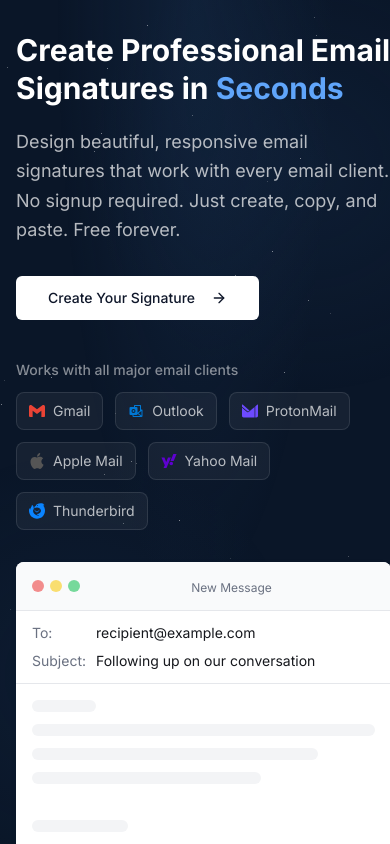
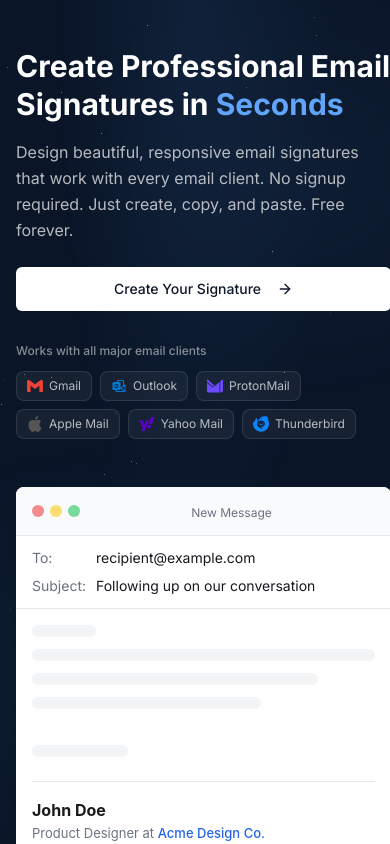
Before and after one commit to alemoraru/email-signature-generator, a React (Vite) app: page / in a window 390 px wide. Shown: the top 844 px of the page. Built offline with nearby package versions, Linux system fonts and the light colour scheme; the HTML template or start-up script is replaced by a standard one.

Commit message:
feat: improve landing page (WIP)

```diff
--- a/src/pages/Landing.tsx
+++ b/src/pages/Landing.tsx
@@ -90,12 +90,6 @@ const emailClients = [
   { name: "Thunderbird", icon: ThunderbirdIcon },
 ];
 
-const features = [
-  "100% Free Forever",
-  "No Account Required",
-  "Works Everywhere",
-];
-
 const Landing = () => {
   return (
     <div className="min-h-screen bg-[#0a1628]">
@@ -127,17 +121,17 @@ const Landing = () => {
       </div>
 
       {/* Main Content */}
-      <main className="relative container max-w-7xl mx-auto px-4 sm:px-6 min-h-screen py-8 flex items-center">
-        <div className="grid lg:grid-cols-2 gap-8 lg:gap-12 items-center w-full">
+      <main className="relative container max-w-7xl mx-auto px-4 sm:px-6 min-h-screen py-12 sm:py-16 lg:py-8 flex items-center">
+        <div className="grid lg:grid-cols-2 gap-12 lg:gap-12 items-center w-full">
           {/* Left Column - Marketing Copy */}
-          <div className="space-y-8">
-            <div className="space-y-5">
+          <div className="space-y-6 sm:space-y-8">
+            <div className="space-y-4 sm:space-y-5">
               <h1 className="text-3xl sm:text-4xl lg:text-5xl font-bold text-white leading-tight">
                 Create Professional Email Signatures in{" "}
                 <span className="text-blue-400">Seconds</span>
               </h1>
 
-              <p className="text-lg text-white/70 max-w-lg leading-relaxed">
+              <p className="text-base sm:text-lg text-white/70 max-w-lg leading-relaxed">
                 Design beautiful, responsive email signatures that work with
                 every email client. No signup required. Just create, copy, and
                 paste. Free forever.
@@ -149,7 +143,7 @@ const Landing = () => {
               <Link to="/editor">
                 <Button
                   size="lg"
-                  className="bg-white text-slate-900 hover:bg-white/90"
+                  className="bg-white text-slate-900 hover:bg-white/90 w-full sm:w-auto"
                 >
                   Create Your Signature
                   <ArrowRight className="w-4 h-4 ml-2" />
@@ -159,17 +153,17 @@ const Landing = () => {
 
             {/* Email Clients */}
             <div className="space-y-3 pt-2">
-              <p className="text-sm text-white/50 font-medium">
+              <p className="text-xs sm:text-sm text-white/50 font-medium">
                 Works with all major email clients
               </p>
-              <div className="flex flex-wrap gap-3">
+              <div className="flex flex-wrap gap-2 sm:gap-3">
                 {emailClients.map((client) => (
                   <div
                     key={client.name}
-                    className="flex items-center gap-2 px-3 py-2 rounded-lg bg-white/5 text-white/70 border border-white/10 hover:bg-white/10 transition-colors"
+                    className="flex items-center gap-1.5 sm:gap-2 px-2.5 sm:px-3 py-1.5 sm:py-2 rounded-lg bg-white/5 text-white/70 border border-white/10 hover:bg-white/10 transition-colors"
                   >
                     <client.icon />
-                    <span className="text-sm">{client.name}</span>
+                    <span className="text-xs sm:text-sm">{client.name}</span>
                   </div>
                 ))}
               </div>
@@ -202,7 +196,7 @@ const Landing = () => {
           </div>
 
           {/* Mobile Preview - Single Email */}
-          <div className="lg:hidden">
+          <div className="lg:hidden max-w-md mx-auto">
             <EmailTemplate
               data={sampleSignature1}
               device="mobile"
```
